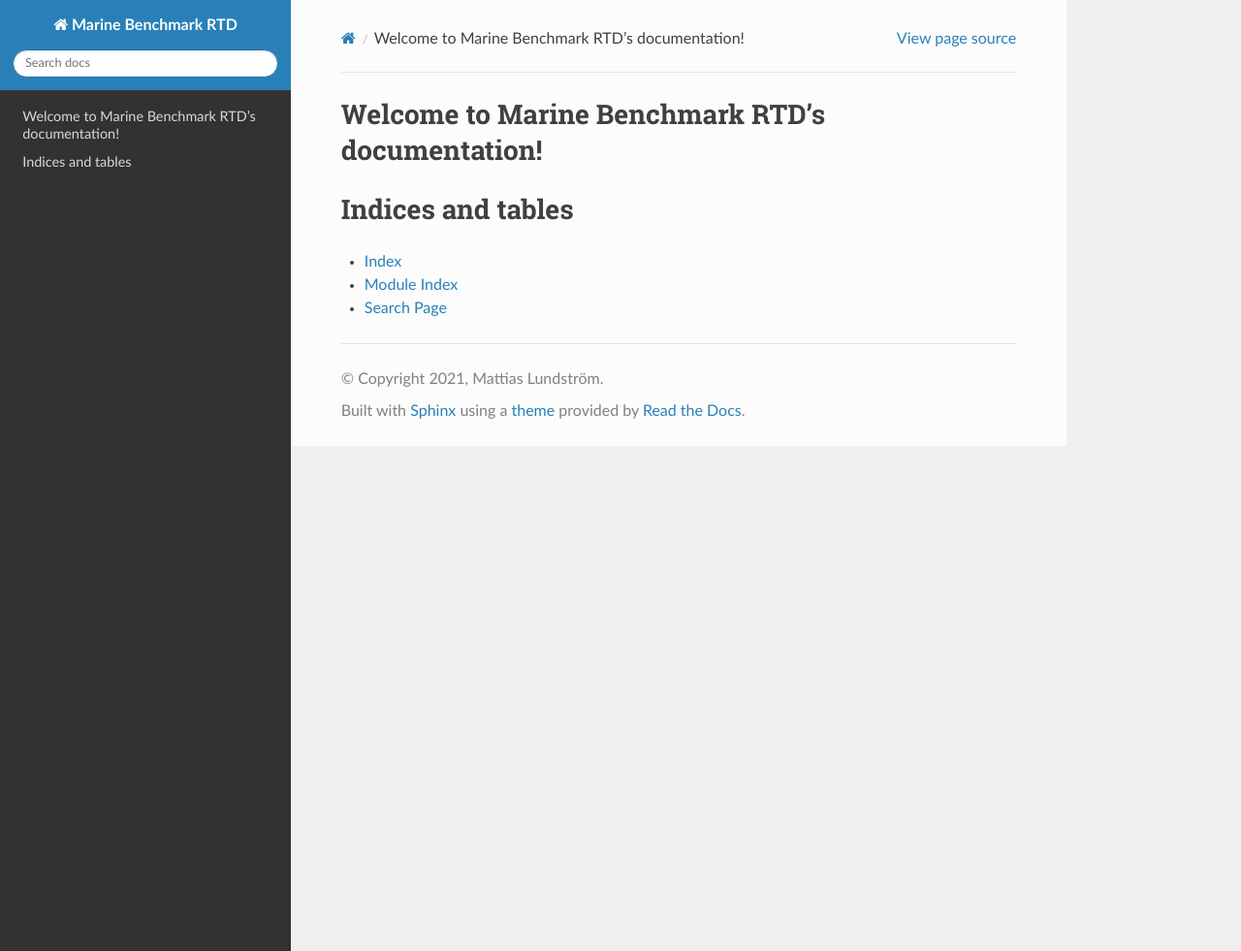
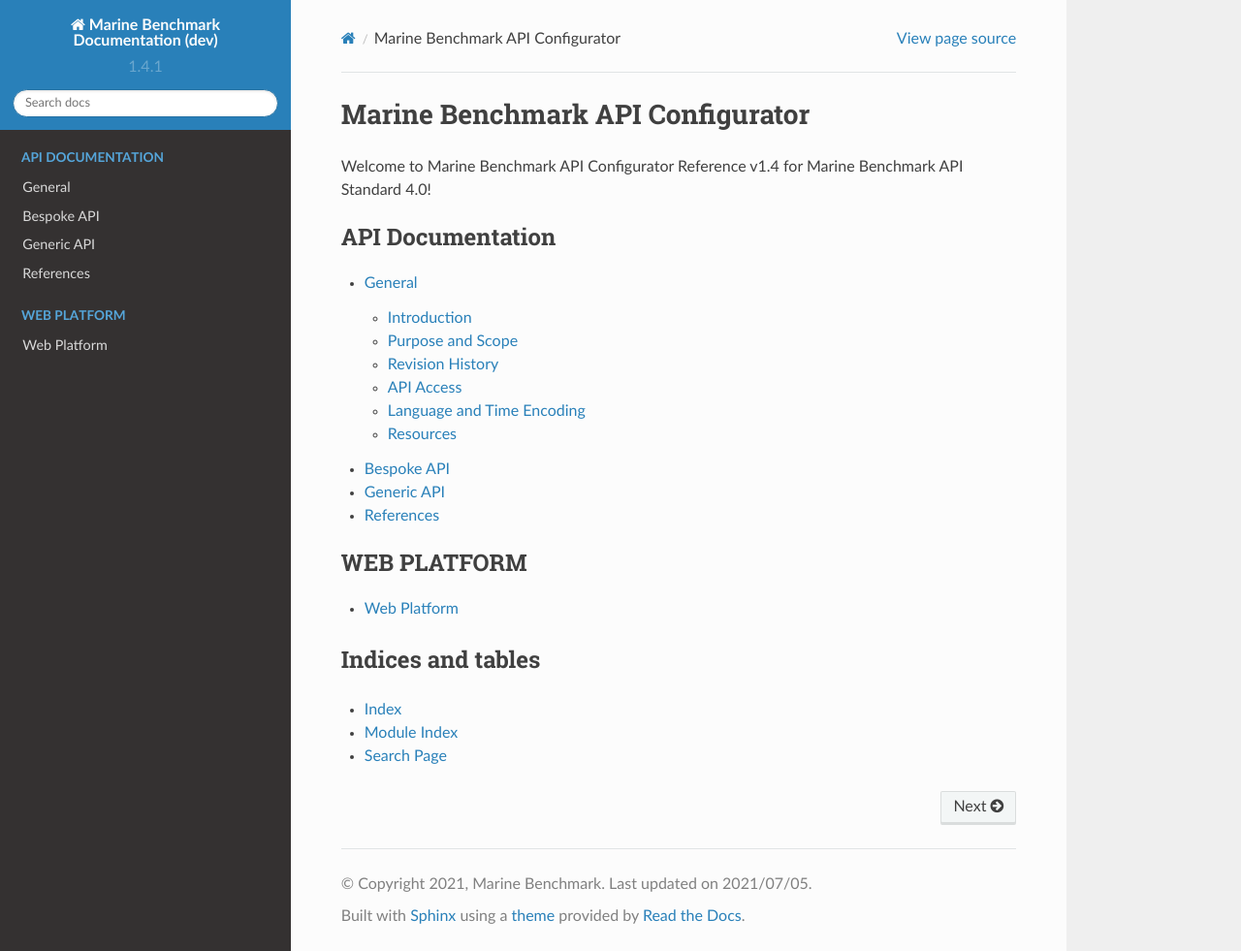
Before and after one commit to lundstrom14/rtd-marine-benchmark, a Sphinx documentation site: the page built from docs/index.rst, in a window 1280 px wide and 981 px high. Shown: the whole window at 97% size. Built offline with Sphinx 7.4.7 and the Read the Docs theme 2.0.0, drawn with Linux system fonts in a browser that asks for light colours.

Commit message:
added docs from api general section

```diff
--- /dev/null
+++ b/docs/api_docs.rst
@@ -0,0 +1,139 @@
+
+************************************************
+General
+************************************************
+
+Introduction
+================================================
+
+One of Marine Benchmark core services is to deliver data B2B via a robust API service. The service consists of both a generic data catalogue based service and bespoke calls as per agreement.
+
+The technology behind the API is a REST API written in Node and consists of multiple servers and a multiple services architecture ready to serve client calls.
+
+The API consists of two general API call types, Bespoke API and Generic API. Bespoke API is based on a client customized call structure. Generic API is a default large set of calls from our standard catalogues
+
+
+Purpose and Scope
+================================================
+
+Bespoke data API is custom calls created for detailed information per customer. Technically it is a custom defined dataset that can be retrieved via API in formats and mean of delivery stated below. Please see abovefor what arguments are valid for bespoke calls.
+
+PlatformThe web services allow access to Marine Intelligence supplied by Marine Benchmark while keeping the data secured for authorized users.This document provides information about the technical features of the API, and describes its parameters formats and other details.
+
+
+Revision History
+================================================
+
+
+* June 2021 - 1.4.1
+    * Ported to web and updated resources
+* April 2021 - 1.4
+    * Updating resources and examples for API v4
+* February 2021 - 1.3
+    * Updating appendix adding arguments and configurator reference
+* June2020 - 1.2
+    * Updating appendix etc.
+* Nov 2019 - 1.1
+    * Document creation
+
+
+
+
+API Access
+================================================
+
+
+
+API URL
+------------------------
+
+The API can be accessed from the following URL. Beside an URL, a ``catalogue code`` and ``arguments`` as per below are needed.
+
+::
+
+    https://apigateway.marinebenchmark.com/{API_CALL CODE}<URL-arguments/parameters>
+
+
+API Authentication
+------------------------
+
+Marine Benchmark API hosts two ways of authentication, simple and extended.
+
+
+* Simple authentication is a combination of a key based authentication via a URL argument and an IP number white list requirement. The procedure is, you provide your public calling server IP and we provide it to our authentication system. You will also be provided with a API key to be added to the URL: For example: ``key=kd48!kf%3kFmsaRy!qe``
+
+* Extended API authentication is a ticket-based login without need for a white list of the IP number. Though it might require some work on the API client side. Please contact our development team for more details.
+
+
+Language and Time Encoding
+================================================
+
+When using special characters or spaces in URL, they must be URL encoded.
+
++------------------------+-------------------+
+| Hourly (1HR or 6HR)    | ``YYYYMMDDHH``    |
++------------------------+-------------------+
+| Daily (DAY)            | ``YYYYMMDD``      |
++------------------------+-------------------+
+| Weekly (WEK)           | ``CYYYYWW``       |
++------------------------+-------------------+
+| Monthly (MON)          | ``YYYYMM``        |
++------------------------+-------------------+
+| Quarterly (QTR)        | ``YYYYQ``         |
++------------------------+-------------------+
+| Yearly (YER)           | ``YYYY``          |
++------------------------+-------------------+
+
+Resources
+================================================
+
+
+
+Resource Information
+------------------------
+
+Response formats
+JSON, XML, CSV, Compact
+Response delivery
+String, file
+Requires authentication?
+Yes
+
+.. list-table::
+   :widths: 25 25
+   :header-rows: 0
+
+   * - Response formats
+     - ``JSON``, ``XML``, ``CSV``, ``Compact``
+   * - Response delivery
+     - ``String``, ``file``
+   * - Requires authentication?
+     - ``Yes``
+
+
+
+
+URL Parameters
+------------------------
+
+
+Example Requests
+------------------------
+
+Example Response
+------------------------
+
+
+
+************************************************
+Bespoke API
+************************************************
+
+Bespoke data API is custom calls created for detailed information per customer. Technically it is a custom defined dataset that can be retrieved via API in formats and mean of delivery stated below. Please see abovefor what arguments are valid for bespoke calls.
+
+If you are interested in custom designed calls please contact Marine Benchmark sales or development to iron out content and layout
+
+
+************************************************
+Generic API
+************************************************
--- /dev/null
+++ b/docs/api_references.rst
@@ -0,0 +1,4 @@
+References
+================================================
+
+Welcome to Marine Benchmark API Configurator Reference v1.4 for Marine Benchmark API Standard 4.0!
--- a/docs/conf.py
+++ b/docs/conf.py
@@ -50,8 +50,8 @@
 master_doc = 'index'
 
 # General information about the project.
-project = 'Marine Benchmark RTD'
-copyright = '2021, Mattias Lundström'
+project = 'Marine Benchmark Documentation (dev)'
+copyright = '2021, Marine Benchmark'
 author = 'Mattias Lundström'
 
 # The version info for the project you're documenting, acts as replacement for
@@ -59,9 +59,9 @@
 # built documents.
 #
 # The short X.Y version.
-version = ''
+version = '1.4.1'
 # The full version, including alpha/beta/rc tags.
-release = ''
+release = '1.4.1'
 
 # The language for content autogenerated by Sphinx. Refer to documentation
 # for a list of supported languages.
@@ -168,3 +168,5 @@
      author, 'MarineBenchmarkRTD', 'One line description of project.',
      'Miscellaneous'),
 ]
+
+html_last_updated_fmt = '%Y/%m/%d'
--- a/docs/index.rst
+++ b/docs/index.rst
@@ -3,12 +3,27 @@
    You can adapt this file completely to your liking, but it should at least
    contain the root `toctree` directive.
 
-Welcome to Marine Benchmark RTD's documentation!
 ================================================
+Marine Benchmark API Configurator
+================================================
+
+Welcome to Marine Benchmark API Configurator Reference v1.4 for Marine Benchmark API Standard 4.0!
+
 
 .. toctree::
    :maxdepth: 2
-   :caption: Contents:
+   :caption: API Documentation
+
+   api_docs
+   api_references
+
+
+.. toctree::
+   :maxdepth: 2
+   :caption: WEB PLATFORM
+
+   web_platform
+
 
 
 
--- /dev/null
+++ b/docs/web_platform.rst
@@ -0,0 +1,4 @@
+Web Platform
+================================================
+
+This section will present *Getting Started* guide for Marine Benchmark Web Platform.
```
Also changed, not shown: 9 other files.
